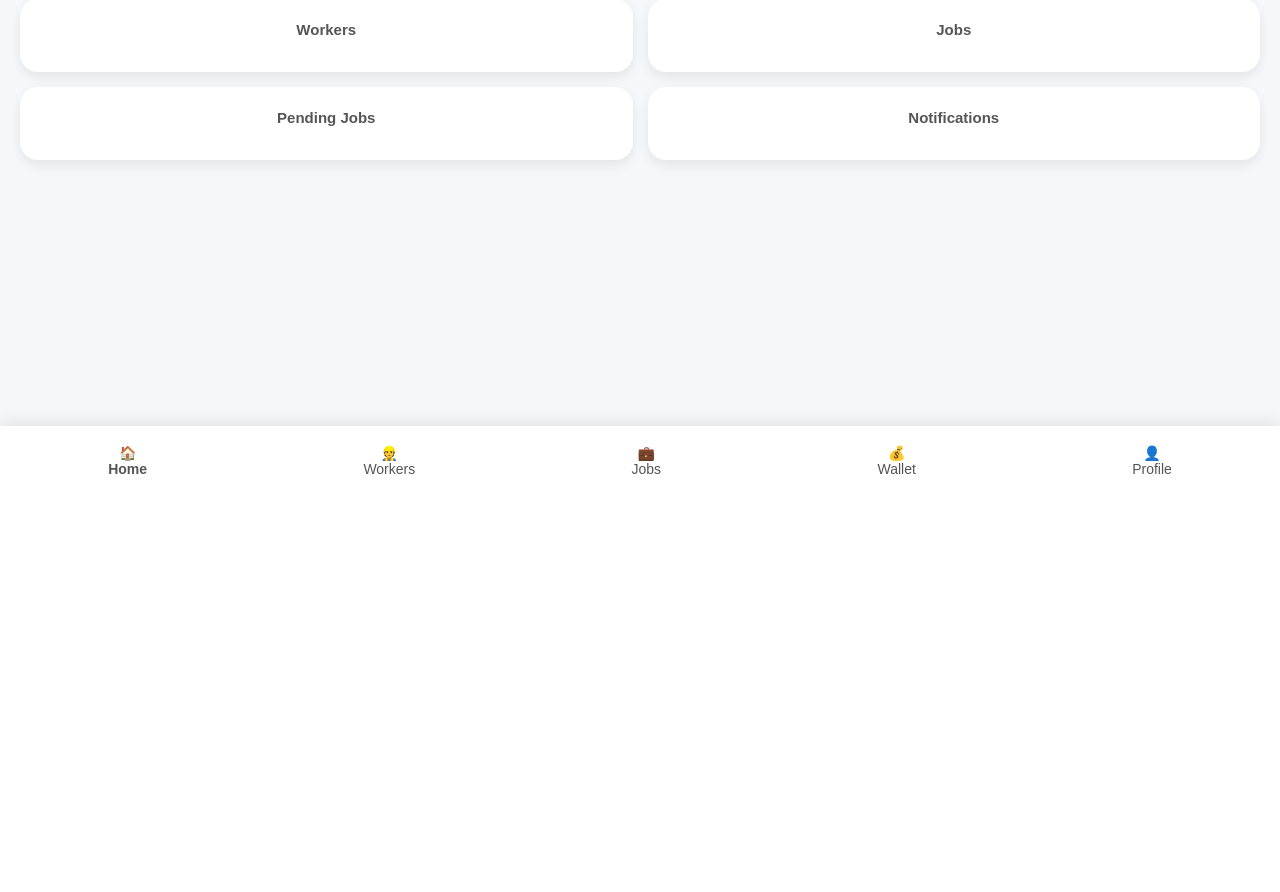
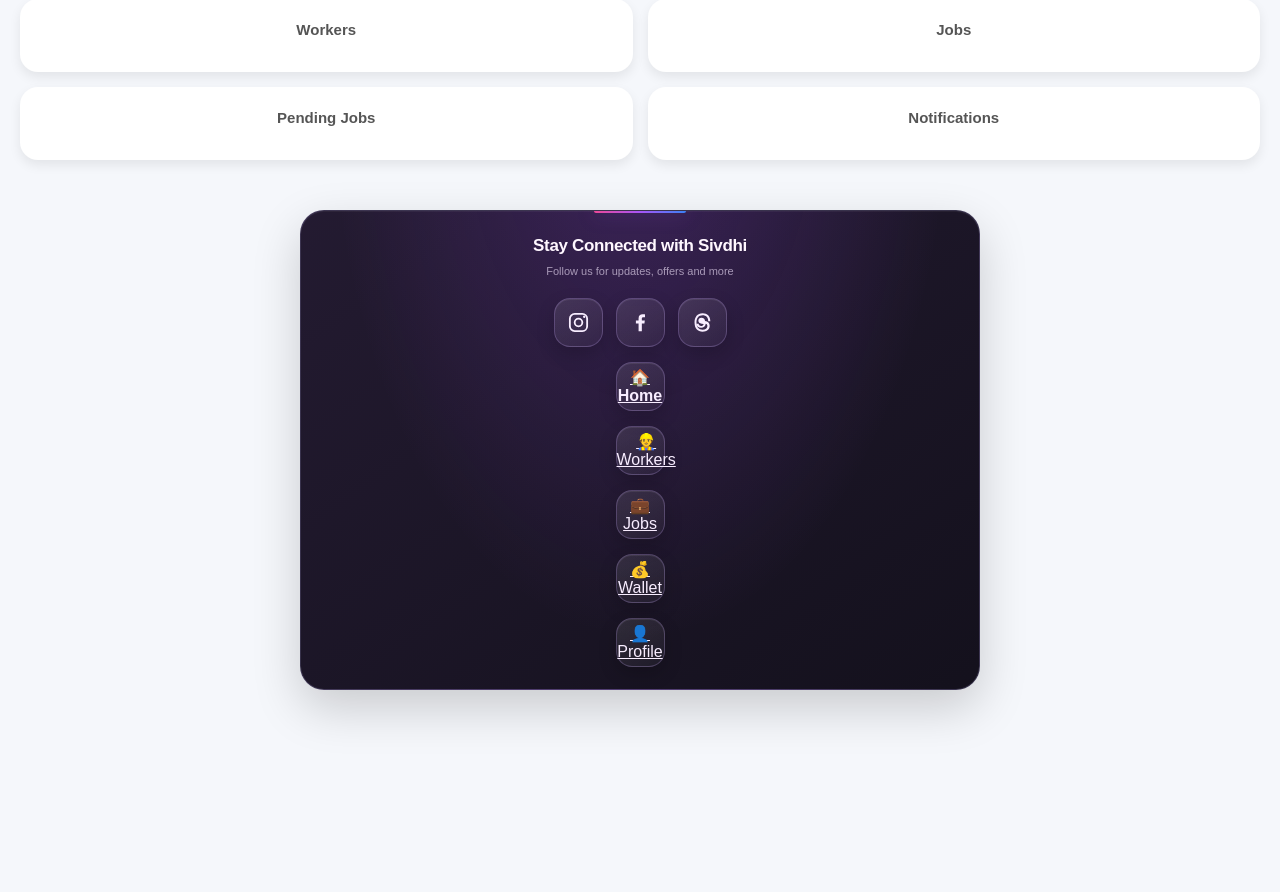
Before and after one commit to shivamsahu6/Sivdhi, a Python web app: template templates/partner/home.html in a window 1280 px wide. Shown: the part 304-1196 px from the top of the page. Before the commit the page ends 778 px from the top, so only its background shows below. Run offline with Jinja, Linux system fonts and the light colour scheme; the template is opened without the code that fills it, so the values that code supplies are empty.

Commit message:
Fix partner home social footer placement

```diff
--- a/templates/partner/home.html
+++ b/templates/partner/home.html
@@ -204,23 +204,7 @@
         }
         .home-social-heading { position: relative; margin: 0; color: #fff7ff; font-size: 17px; font-weight: 800; letter-spacing: -.35px; }
         .home-social-caption { position: relative; margin: -8px 0 2px; color: #a99ab8; font-size: 11px; line-height: 1.6; }
-        .home-social-links { display: flex; al    <footer class="home-social-footer" aria-label="Sivdhi social media">
-        <h2 class="home-social-heading">Stay Connected with Sivdhi</h2>
-        <p class="home-social-caption">Follow us for updates, offers and more</p>
-        <div class="home-social-links">
-            <a href="https://www.instagram.com/sivdhiapp?dlrf=MWo4OWw0dmdwZG50eA==" target="_blank" rel="noopener noreferrer" aria-label="Sivdhi on Instagram" title="Instagram">
-                <svg viewBox="0 0 24 24" aria-hidden="true"><rect class="outline" x="3" y="3" width="18" height="18" rx="5"/><circle class="outline" cx="12" cy="12" r="4"/><circle cx="18" cy="6" r="1.25"/></svg>
-            </a>
-            <a href="https://www.facebook.com/share/1ALe4RqBKM/" target="_blank" rel="noopener noreferrer" aria-label="Sivdhi on Facebook" title="Facebook">
-                <svg viewBox="0 0 24 24" aria-hidden="true"><path d="M13.4 21v-8h2.7l.4-3.1h-3.1v-2c0-.9.3-1.5 1.6-1.5h1.7V3.6c-.3 0-1.3-.1-2.5-.1-2.5 0-4.2 1.5-4.2 4.3v2.1H7.2V13H10v8z"/></svg>
-            </a>
-            <a href="https://www.threads.com/@sivdhiapp" target="_blank" rel="noopener noreferrer" aria-label="Sivdhi on Threads" title="Threads">
-                <svg viewBox="0 0 24 24" aria-hidden="true"><path d="M12.1 2.3c-5.4 0-8.4 3.8-8.4 9.8 0 6.1 3.2 9.6 8.4 9.6 4.5 0 7.4-2.4 7.4-6.2 0-2.9-1.8-4.7-4.8-5.1-.4-2.2-1.7-3.4-3.8-3.4-1.9 0-3.2 1.2-3.2 3.1 0 1.7 1.2 2.8 3.4 3.1l2.1.3c-.4 1.4-1.3 2.1-2.7 2.1-1.5 0-2.5-.9-2.5-2.3h-2.1c0 2.6 1.8 4.3 4.6 4.3 2.7 0 4.5-1.6 4.9-4.3 1.1.4 1.7 1.2 1.7 2.3 0 2.5-1.9 4-5.1 4-4 0-6.3-2.8-6.3-7.5 0-4.8 2.3-7.7 6.4-7.7 3.7 0 5.7 2.1 5.9 6.2h2.2c-.2-5.4-3.1-8.3-8.1-8.3z"/></svg>
-            </a>
-        </div>
-    </footer>
-
-ign-items: center; justify-content: center; gap: 13px; }
+        .home-social-links { display: flex; align-items: center; justify-content: center; gap: 13px; }
         .home-social-footer a {
             position: relative; display: grid; place-items: center; width: 49px; height: 49px;
             color: #f8edff; border: 1px solid rgba(206, 174, 255, .24); border-radius: 16px;
@@ -308,6 +292,22 @@ ign-items: center; justify-content: center; gap: 13px; }
 
     </div>
 
+    <footer class="home-social-footer" aria-label="Sivdhi social media">
+        <h2 class="home-social-heading">Stay Connected with Sivdhi</h2>
+        <p class="home-social-caption">Follow us for updates, offers and more</p>
+        <div class="home-social-links">
+            <a href="https://www.instagram.com/sivdhiapp?dlrf=MWo4OWw0dmdwZG50eA==" target="_blank" rel="noopener noreferrer" aria-label="Sivdhi on Instagram" title="Instagram">
+                <svg viewBox="0 0 24 24" aria-hidden="true"><rect class="outline" x="3" y="3" width="18" height="18" rx="5"/><circle class="outline" cx="12" cy="12" r="4"/><circle cx="18" cy="6" r="1.25"/></svg>
+            </a>
+            <a href="https://www.facebook.com/share/1ALe4RqBKM/" target="_blank" rel="noopener noreferrer" aria-label="Sivdhi on Facebook" title="Facebook">
+                <svg viewBox="0 0 24 24" aria-hidden="true"><path d="M13.4 21v-8h2.7l.4-3.1h-3.1v-2c0-.9.3-1.5 1.6-1.5h1.7V3.6c-.3 0-1.3-.1-2.5-.1-2.5 0-4.2 1.5-4.2 4.3v2.1H7.2V13H10v8z"/></svg>
+            </a>
+            <a href="https://www.threads.com/@sivdhiapp" target="_blank" rel="noopener noreferrer" aria-label="Sivdhi on Threads" title="Threads">
+                <svg viewBox="0 0 24 24" aria-hidden="true"><path d="M12.1 2.3c-5.4 0-8.4 3.8-8.4 9.8 0 6.1 3.2 9.6 8.4 9.6 4.5 0 7.4-2.4 7.4-6.2 0-2.9-1.8-4.7-4.8-5.1-.4-2.2-1.7-3.4-3.8-3.4-1.9 0-3.2 1.2-3.2 3.1 0 1.7 1.2 2.8 3.4 3.1l2.1.3c-.4 1.4-1.3 2.1-2.7 2.1-1.5 0-2.5-.9-2.5-2.3h-2.1c0 2.6 1.8 4.3 4.6 4.3 2.7 0 4.5-1.6 4.9-4.3 1.1.4 1.7 1.2 1.7 2.3 0 2.5-1.9 4-5.1 4-4 0-6.3-2.8-6.3-7.5 0-4.8 2.3-7.7 6.4-7.7 3.7 0 5.7 2.1 5.9 6.2h2.2c-.2-5.4-3.1-8.3-8.1-8.3z"/></svg>
+            </a>
+        </div>
+    </foo
+
     <div class="bottom">
 
         <a class="active" href="/partner/home">
```
